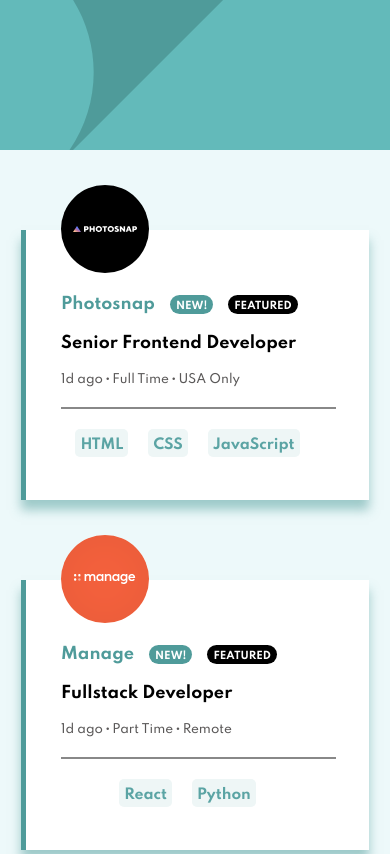
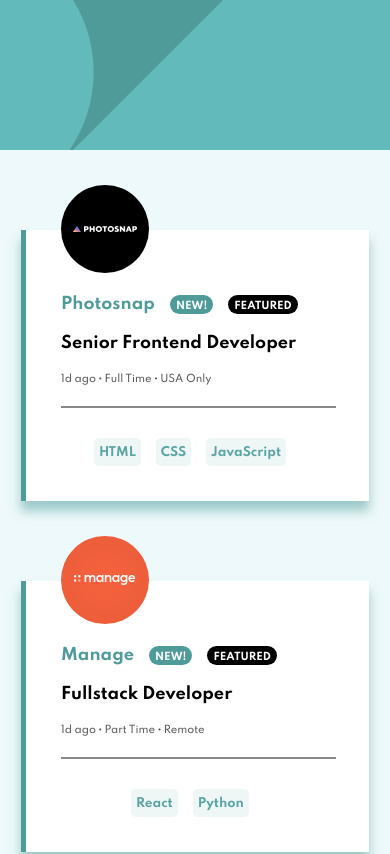
Before and after one commit to jenmerritt/job-listing-app, a React (Create React App) app in the folder job-listings-app/: page / in a window 390 px wide. Shown: the top 854 px of the page. Built offline with nearby package versions, Linux system fonts and the light colour scheme.

Commit message:
mobile fixes

```diff
--- a/job-listings-app/src/components/Job.css
+++ b/job-listings-app/src/components/Job.css
@@ -172,7 +172,7 @@
     }
 
     .job-col2-row3{
-        font-size: 12px;
+        font-size: 10px;
         color: #5a5858;
         display: flex;
         flex-direction: row;
@@ -185,7 +185,7 @@
     .job-line{
         border: 1px solid #888;
         width: 100%;
-        margin: 20px 0 20px 0;
+        margin: 20px 0 10px 0;
       }
 
     .job-column-3{
@@ -197,13 +197,14 @@
     }
 
     .job-col3-row{
-        margin-right: 20px;
+        margin-right: 15px;
+        margin-top: 20px;
         height: 20px;
         padding: 8px 5px 0px 5px;
         background-color: hsl(180, 31%, 95%);
         border-radius: 5px;
         color: hsl(180, 29%, 50%);
-        font-size: 14px;
+        font-size: 12px;
         font-weight:bold;
     }
   }
```
